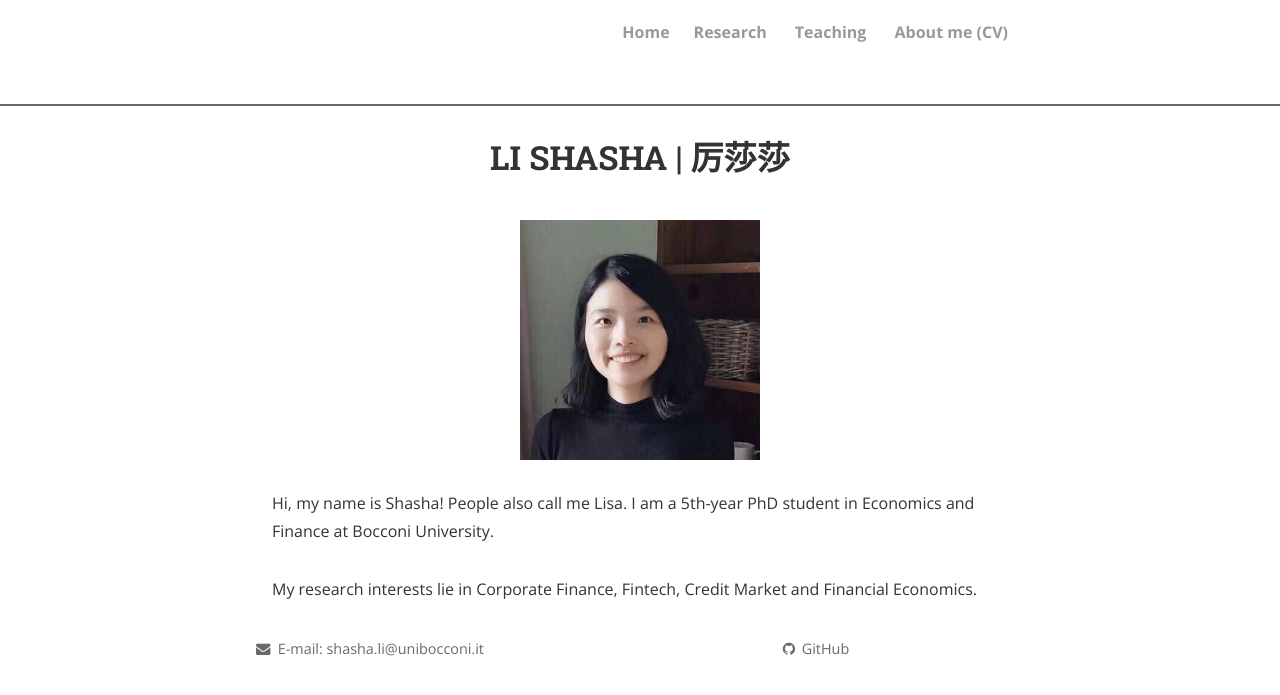
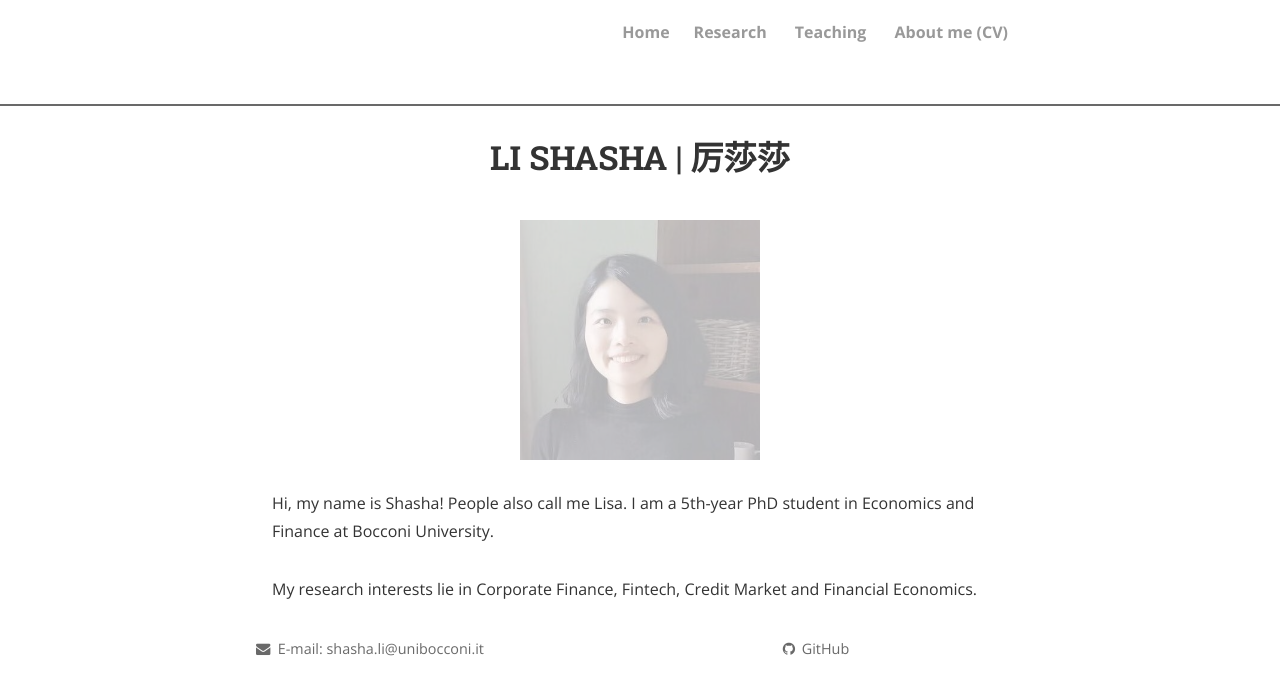
Before and after one commit to shasha-li/shasha-li.github.io, a Jekyll site: the page built from index.html, in a window 1280 px wide. Shown: the top 695 px of the page. Built offline with Jekyll 4.4.1, drawn with Linux system fonts in a browser that asks for light colours; nearby versions of some CDN libraries; the list of posts is cut into pages by our own code; comment, search, counter and statistics services are not loaded; a style sheet for code colours, icons or effects is not loaded.

Commit message:
Update head.html

```diff
--- a/_includes/head.html
+++ b/_includes/head.html
@@ -73,4 +73,25 @@
   <link rel="stylesheet" href="{{ "/css/main.css" | prepend: site.baseurl }}">
   <link rel="canonical" href="{{ page.url | replace:'index.html','' | prepend: site.baseurl | prepend: site.url }}">
   <link rel="alternate" type="application/rss+xml" title="{{ site.title }}" href="{{ "/feed.xml" | prepend: site.baseurl | prepend: site.url }}" />
+
+   <!-- container & top left -->
+  <style>
+  .container {
+    position: relative;
+  }
+
+  .topleft {
+    position: absolute;
+    top: 8px;
+    left: 16px;
+    font-size: 18px;
+  }
+
+  img {
+    width: 100%;
+    height: auto;
+    opacity: 0.3;
+  }
+  </style>
+
 </head>
```
